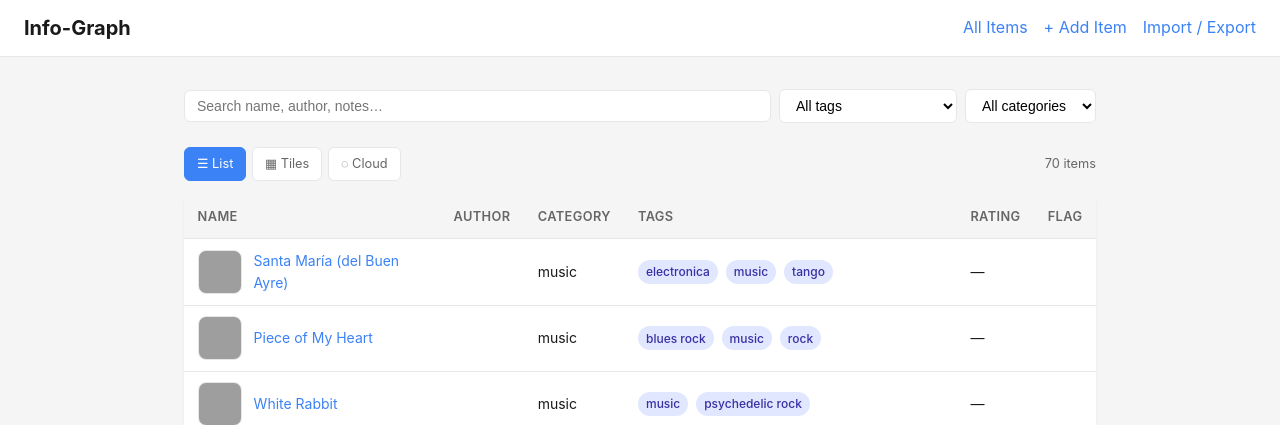
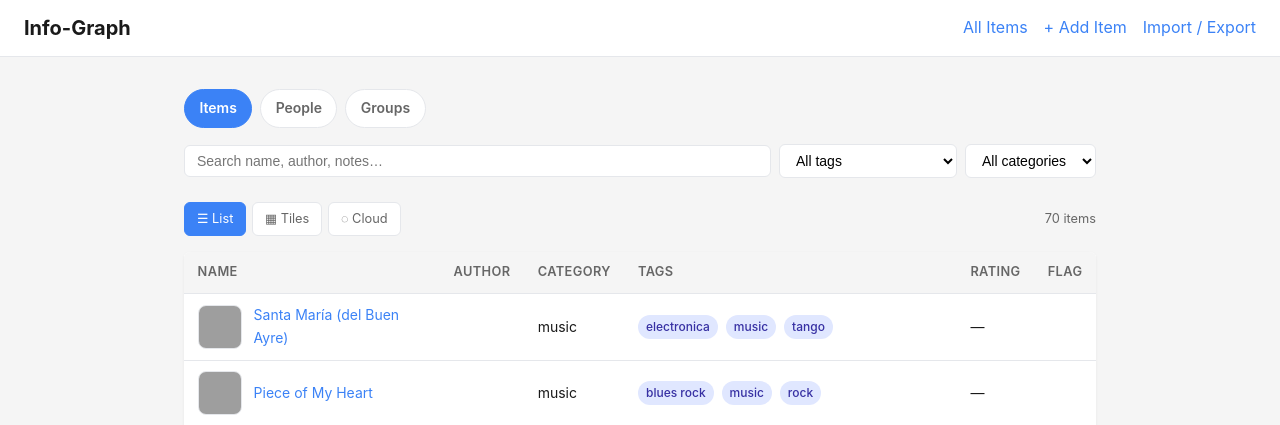
Before and after one commit to annakoopenu/info-graph, a PHP site: page /info-graph/items in a window 1280 px wide. Shown: the top 425 px of the page. Run offline with PHP 8.4, Linux system fonts and the light colour scheme; grey boxes are pictures that could not be loaded.

Commit message:
adding new top menu

```diff
--- a/app/assets/style.css
+++ b/app/assets/style.css
@@ -72,6 +72,37 @@ a:hover { text-decoration: underline; }
     border-color: var(--color-danger);
 }
 .btn-danger:hover { opacity: 0.9; }
+
+.collection-menu {
+    display: flex;
+    gap: 0.5rem;
+    margin-bottom: 1rem;
+}
+.collection-btn {
+    display: inline-block;
+    padding: 0.45rem 0.9rem;
+    border: 1px solid var(--color-border);
+    border-radius: 999px;
+    background: var(--color-surface);
+    color: var(--color-muted);
+    font-size: 0.875rem;
+    font-weight: 600;
+    text-decoration: none;
+}
+.collection-btn:hover {
+    background: var(--color-bg);
+    color: var(--color-text);
+    text-decoration: none;
+}
+.collection-btn-active {
+    background: var(--color-primary);
+    border-color: var(--color-primary);
+    color: #fff;
+}
+.collection-btn-active:hover {
+    background: var(--color-primary-h);
+    color: #fff;
+}
 
 /* ── Filters ────────────────────────────────────────────────── */
 .filters { margin-bottom: 1.5rem; }
@@ -401,6 +432,7 @@ a:hover { text-decoration: underline; }
 /* ── Responsive ─────────────────────────────────────────────── */
 @media (max-width: 640px) {
     .site-header { flex-direction: column; gap: 0.5rem; }
+    .collection-menu { flex-wrap: wrap; }
     .filter-form { flex-direction: column; }
     .filter-form input[type="text"] { min-width: auto; width: 100%; }
     .detail-grid { grid-template-columns: 1fr; }
--- a/app/src/Controllers/ItemController.php
+++ b/app/src/Controllers/ItemController.php
@@ -21,15 +21,21 @@ class ItemController
 
     public function index(array $params): void
     {
+        $collection = trim((string) ($_GET['collection'] ?? 'items'));
+        if (!in_array($collection, ['items', 'people', 'groups'], true)) {
+            $collection = 'items';
+        }
+
+        $repo = new ItemRepository(collectionDataFilePath($collection), $collection);
         $filters = [
             'search' => trim($_GET['search'] ?? ''),
             'tag'    => trim($_GET['tag'] ?? ''),
             'category' => trim($_GET['category'] ?? ''),
         ];
 
-        $items         = $this->repo->findAll($filters);
-        $allTags       = $this->repo->allTags();
-        $allCategories = $this->repo->allCategories();
+        $items         = $repo->findAll($filters);
+        $allTags       = $repo->allTags();
+        $allCategories = $repo->allCategories();
 
         require __DIR__ . '/../../templates/items/index.php';
     }
--- a/app/src/Repositories/ItemRepository.php
+++ b/app/src/Repositories/ItemRepository.php
@@ -7,10 +7,13 @@ require_once __DIR__ . '/../config.php';
 class ItemRepository
 {
     private string $dataFile;
+    private string $collection;
+    private ?array $categoryMap = null;
 
-    public function __construct(?string $dataFile = null)
+    public function __construct(?string $dataFile = null, string $collection = 'items')
     {
         $this->dataFile = $dataFile ?? dataFilePath();
+        $this->collection = $collection;
     }
 
     public function findAll(array $filters = []): array
@@ -204,6 +207,14 @@ class ItemRepository
 
     private function normalizeRecord(array $record, int $id): array
     {
+        if ($this->collection === 'people') {
+            return $this->normalizePersonRecord($record, $id);
+        }
+
+        if ($this->collection === 'groups') {
+            return $this->normalizeGroupRecord($record, $id);
+        }
+
         $rating = $record['rating'] ?? null;
         $rating = ($rating === '' || $rating === null) ? null : (int) round((float) $rating);
 
@@ -220,6 +231,44 @@ class ItemRepository
             'flag' => trim((string) ($record['flag'] ?? '')),
             'created_at' => trim((string) ($record['created_at'] ?? '')),
             'updated_at' => trim((string) ($record['updated_at'] ?? '')),
+        ];
+    }
+
+    private function normalizePersonRecord(array $record, int $id): array
+    {
+        $categoryId = (int) ($record['category_id'] ?? 0);
+
+        return [
+            'id' => $id,
+            'item_name' => trim((string) ($record['name'] ?? '')),
+            'author_name' => '',
+            'category' => $this->categoryNameById($categoryId),
+            'link' => '',
+            'link_image' => trim((string) ($record['link_image'] ?? '')),
+            'tags' => '',
+            'notes' => '',
+            'rating' => null,
+            'flag' => '',
+            'created_at' => '',
+            'updated_at' => '',
+        ];
+    }
+
+    private function normalizeGroupRecord(array $record, int $id): array
+    {
+        return [
+            'id' => $id,
+            'item_name' => trim((string) ($record['name'] ?? '')),
+            'author_name' => '',
+            'category' => '',
+            'link' => '',
+            'link_image' => trim((string) ($record['link_image'] ?? '')),
+            'tags' => '',
+            'notes' => '',
+            'rating' => null,
+            'flag' => '',
+            'created_at' => '',
+            'updated_at' => '',
         ];
     }
 
@@ -245,6 +294,14 @@ class ItemRepository
 
     private function resolveRecordId(array $record, int $index): int
     {
+        if ($this->collection === 'people' && isset($record['creator_p_id']) && $record['creator_p_id'] !== '') {
+            return (int) $record['creator_p_id'];
+        }
+
+        if ($this->collection === 'groups' && isset($record['creator_e_id']) && $record['creator_e_id'] !== '') {
+            return (int) $record['creator_e_id'];
+        }
+
         if (isset($record['id']) && $record['id'] !== '') {
             return (int) $record['id'];
         }
@@ -293,4 +350,34 @@ class ItemRepository
 
         return strtolower($value);
     }
+
+    private function categoryNameById(int $categoryId): string
+    {
+        if ($categoryId <= 0) {
+            return '';
+        }
+
+        if ($this->categoryMap === null) {
+            $this->categoryMap = [];
+            $path = dirname(__DIR__, 2) . '/info-graph-data/categories.json';
+            if (is_file($path)) {
+                $json = file_get_contents($path);
+                $data = is_string($json) ? json_decode($json, true) : null;
+                if (is_array($data)) {
+                    foreach ($data as $row) {
+                        if (!is_array($row)) {
+                            continue;
+                        }
+                        $id = (int) ($row['category_id'] ?? 0);
+                        $name = trim((string) ($row['category_name'] ?? ''));
+                        if ($id > 0 && $name !== '') {
+                            $this->categoryMap[$id] = $name;
+                        }
+                    }
+                }
+            }
+        }
+
+        return $this->categoryMap[$categoryId] ?? '';
+    }
 }
--- a/app/src/config.php
+++ b/app/src/config.php
@@ -65,3 +65,14 @@ function dataFilePath(): string
     }
     return dirname(__DIR__) . '/' . ltrim($path, '/');
 }
+
+function collectionDataFilePath(string $collection): string
+{
+    $collection = trim($collection);
+
+    return match ($collection) {
+        'people' => dirname(__DIR__) . '/info-graph-data/creators_people.json',
+        'groups' => dirname(__DIR__) . '/info-graph-data/creators_groups.json',
+        default => dataFilePath(),
+    };
+}
--- a/app/templates/items/index.php
+++ b/app/templates/items/index.php
@@ -1,9 +1,9 @@
 <?php
 /**
  * Items list view — supports list / tiles / cloud modes.
- * Variables: $items, $filters, $allTags, $allCategories
+ * Variables: $items, $filters, $allTags, $allCategories, $collection
  */
-$pageTitle = 'Items';
+$pageTitle = ucfirst($collection);
 $view = $_GET['view'] ?? 'list';
 if (!in_array($view, ['list', 'tiles', 'cloud'], true)) {
     $view = 'list';
@@ -16,12 +16,26 @@ function viewUrl(string $mode): string {
     return url('items') . '?' . http_build_query($params);
 }
 
+function collectionUrl(string $targetCollection): string {
+    $params = $_GET;
+    $params['collection'] = $targetCollection;
+    unset($params['search'], $params['tag'], $params['category']);
+    return url('items') . '?' . http_build_query($params);
+}
+
 ob_start();
 ?>
+
+<nav class="collection-menu" aria-label="Collection switcher">
+    <a href="<?= collectionUrl('items') ?>" class="collection-btn <?= $collection === 'items' ? 'collection-btn-active' : '' ?>">Items</a>
+    <a href="<?= collectionUrl('people') ?>" class="collection-btn <?= $collection === 'people' ? 'collection-btn-active' : '' ?>">People</a>
+    <a href="<?= collectionUrl('groups') ?>" class="collection-btn <?= $collection === 'groups' ? 'collection-btn-active' : '' ?>">Groups</a>
+</nav>
 
 <section class="filters">
     <form method="get" action="<?= url('items') ?>" class="filter-form" id="filter-form">
         <input type="hidden" name="view" value="<?= htmlspecialchars($view, ENT_QUOTES, 'UTF-8') ?>">
+        <input type="hidden" name="collection" value="<?= htmlspecialchars($collection, ENT_QUOTES, 'UTF-8') ?>">
         <input type="text"
                name="search"
                placeholder="Search name, author, notes…"
@@ -48,7 +62,7 @@ ob_start();
         </select>
 
         <?php if (($filters['search'] ?? '') !== '' || ($filters['tag'] ?? '') !== '' || ($filters['category'] ?? '') !== ''): ?>
-            <a href="<?= url('items') ?>?view=<?= $view ?>" class="btn-clear">Clear</a>
+            <a href="<?= url('items') ?>?<?= http_build_query(['view' => $view, 'collection' => $collection]) ?>" class="btn-clear">Clear</a>
         <?php endif; ?>
     </form>
 </section>
@@ -82,7 +96,12 @@ ob_start();
 </div>
 
 <?php if (empty($items)): ?>
-    <p class="empty-state">No items found. <a href="<?= url('items/new') ?>">Add one?</a></p>
+    <p class="empty-state">
+        No items found.
+        <?php if ($collection === 'items'): ?>
+            <a href="<?= url('items/new') ?>">Add one?</a>
+        <?php endif; ?>
+    </p>
 
 <?php elseif ($view === 'list'): ?>
     <!-- ── LIST VIEW ──────────────────────────────────────────── -->
@@ -108,9 +127,13 @@ ob_start();
                                      class="item-thumb"
                                      loading="lazy">
                             <?php endif; ?>
-                            <a href="<?= url('items/' . (int) $item['id']) ?>">
-                                <?= htmlspecialchars($item['item_name'], ENT_QUOTES, 'UTF-8') ?>
-                            </a>
+                            <?php if ($collection === 'items'): ?>
+                                <a href="<?= url('items/' . (int) $item['id']) ?>">
+                                    <?= htmlspecialchars($item['item_name'], ENT_QUOTES, 'UTF-8') ?>
+                                </a>
+                            <?php else: ?>
+                                <span><?= htmlspecialchars($item['item_name'], ENT_QUOTES, 'UTF-8') ?></span>
+                            <?php endif; ?>
                         </div>
                     </td>
                     <td><?= htmlspecialchars($item['author_name'] ?? '', ENT_QUOTES, 'UTF-8') ?></td>
@@ -139,7 +162,10 @@ ob_start();
     <!-- ── TILES VIEW ─────────────────────────────────────────── -->
     <div class="tiles-grid">
         <?php foreach ($items as $item): ?>
-            <a href="<?= url('items/' . (int) $item['id']) ?>" class="tile <?= $item['flag'] ? 'tile-' . htmlspecialchars($item['flag'], ENT_QUOTES, 'UTF-8') : '' ?>">
+            <?php $tileTag = $collection === 'items' ? 'a' : 'div'; ?>
+            <?= '<' . $tileTag ?>
+                <?= $collection === 'items' ? 'href="' . htmlspecialchars(url('items/' . (int) $item['id']), ENT_QUOTES, 'UTF-8') . '"' : '' ?>
+                class="tile <?= $item['flag'] ? 'tile-' . htmlspecialchars($item['flag'], ENT_QUOTES, 'UTF-8') : '' ?>">
                 <?php if (!empty($item['link_image'])): ?>
                     <img src="<?= htmlspecialchars($item['link_image'], ENT_QUOTES, 'UTF-8') ?>"
                          alt=""
@@ -169,7 +195,7 @@ ob_start();
                         <?= htmlspecialchars($item['flag'], ENT_QUOTES, 'UTF-8') ?>
                     </span>
                 <?php endif; ?>
-            </a>
+            </<?= $tileTag ?>>
         <?php endforeach; ?>
     </div>
 
@@ -177,13 +203,15 @@ ob_start();
     <!-- ── CLOUD VIEW ─────────────────────────────────────────── -->
     <div class="cloud-container" id="cloud-container">
         <?php foreach ($items as $item): ?>
-            <a href="<?= url('items/' . (int) $item['id']) ?>"
+            <?php $cloudTag = $collection === 'items' ? 'a' : 'div'; ?>
+            <?= '<' . $cloudTag ?>
+               <?= $collection === 'items' ? 'href="' . htmlspecialchars(url('items/' . (int) $item['id']), ENT_QUOTES, 'UTF-8') . '"' : '' ?>
                class="cloud-dot <?= $item['flag'] ? 'dot-' . htmlspecialchars($item['flag'], ENT_QUOTES, 'UTF-8') : 'dot-none' ?>"
                data-id="<?= (int) $item['id'] ?>"
                data-rating="<?= $item['rating'] !== null ? (int) $item['rating'] : 50 ?>"
                title="<?= htmlspecialchars($item['item_name'], ENT_QUOTES, 'UTF-8') ?> — <?= htmlspecialchars($item['author_name'] ?? '', ENT_QUOTES, 'UTF-8') ?>">
                 <span class="dot-label"><?= htmlspecialchars($item['item_name'], ENT_QUOTES, 'UTF-8') ?></span>
-            </a>
+            </<?= $cloudTag ?>>
         <?php endforeach; ?>
     </div>
     <script src="<?= url('assets/cloud.js') ?>"></script>
```
